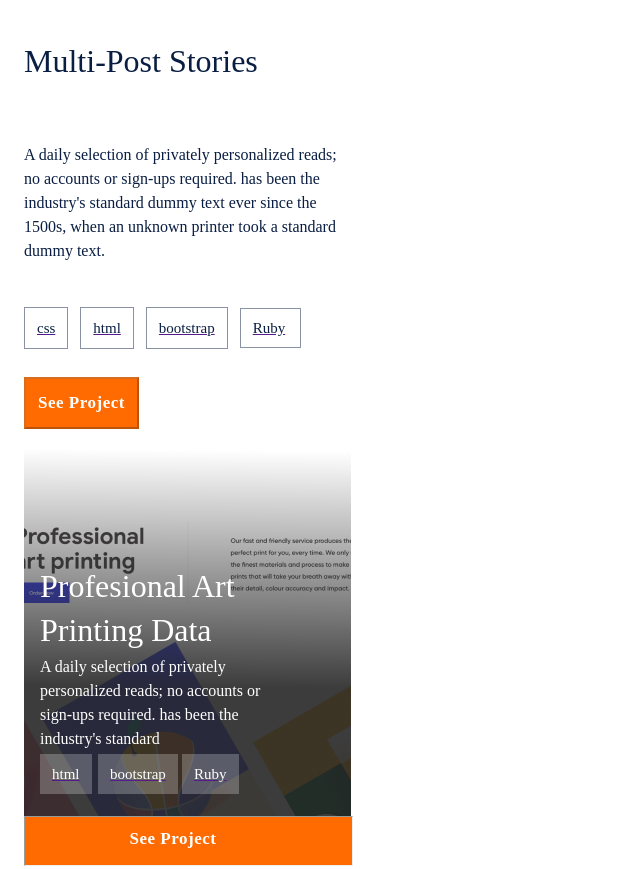
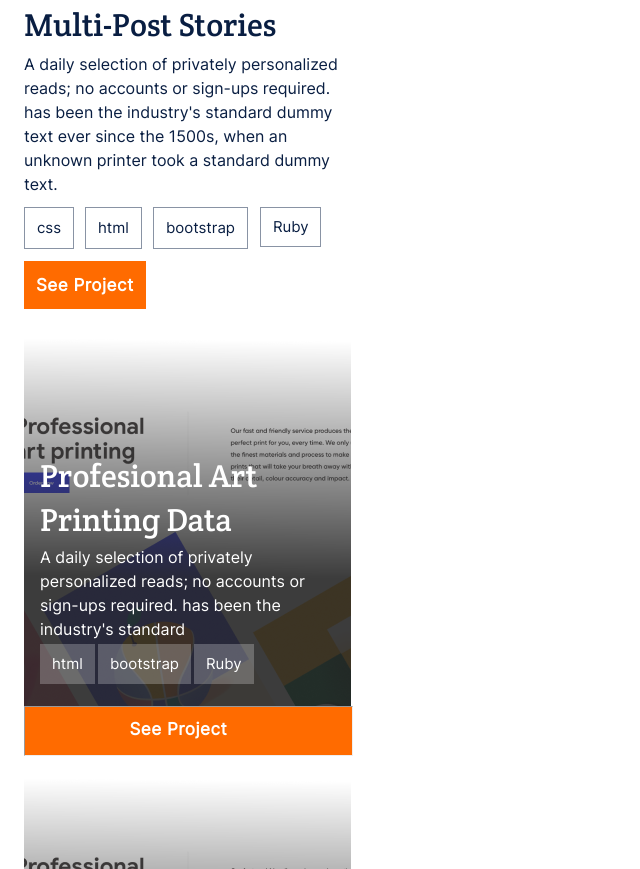
Before and after one commit to fuadmoin/Portfolio, a website: page porfolio.html in a window 1280 px wide. Shown: the part 1243-2112 px from the top of the page, without its empty margins (0-640 px from the left). Drawn offline with Linux system fonts and the light colour scheme.

Commit message:
Modify portfolio.html
 I added hover effect and fixed some alignment issues

```diff
--- a/porfolio.html
+++ b/porfolio.html
@@ -64,18 +64,19 @@
                 <div class="right-block">
                     <h3 class="title-post">Multi-Post Stories</h3>
                     <p class="supporting-text-rw">
-                        A daily selection of privately personalized reads;
-                        no accounts or sign-ups required.  has been the industry's
-                        standard dummy text ever since the 1500s,
-                         when an unknown printer took a standard dummy text.
+                        A daily selection of privately personalized <br>
+                        reads;  no accounts or sign-ups required. <br>
+                         has been the industry's
+                        standard dummy<br> text ever since the 1500s,
+                         when an <br>unknown printer took a standard dummy<br>text.
                     </p>
                     <ul class="tags">
-                        <li class="css"><a href=""><small class="csst">css</small></a></li>
-                        <li class="html"><a href="" ><small class="htmlt">html</small></a></li>
-                        <li class="bootstrap"><a href="" ><small class="bootstrapt">bootstrap</small></a></li>
-                        <li class="ruby"><a href="" ><small class="rubyt">Ruby</small></a></li>
+                        <li class="css"><small class="csst">css</small></li>
+                        <li class="html"><small class="htmlt">html</small></li>
+                        <li class="bootstrap"><small class="bootstrapt">bootstrap</small></li>
+                        <li class="ruby"><small class="rubyt">Ruby</small></li>
                     </ul>
-                    <button type="button" disabled class="see-project"><small class="see-projectt">See Project</small></button>
+                    <button type="button"  class="see-project"><small class="see-projectt">See Project</small></button>
 
                 </div>
 
@@ -86,7 +87,7 @@
                 <section class=" cardworks cardwork-one">
                     <div class="action">
 
-                        <button type="button" disabled class="btn"><small class="btntxt">See Project</small></button>
+                        <button type="button"  class="btn"><small class="btntxt">See Project</small></button>
                         <hr class="rectangle">
                     </div>
                     <article class="cardwork-one-rb">
@@ -96,9 +97,9 @@
                             sign-ups required. has been the <br>
                             industry's standard</p>
                         <ul class="cwo-tags">
-                            <li class="cw-li cw-html"><a href="" ><small class="cw-text">html</small></a></li>
-                            <li class="cw-li cw-bootstrap"><a href="" ><small class="cw-text">bootstrap</small></a></li>
-                            <li class="cw-li cw-ruby"><a href="" ><small class="cw-text">Ruby</small></a></li>
+                            <li class="cw-li cw-html"><small class="cw-text">html</small></li>
+                            <li class="cw-li cw-bootstrap"><small class="cw-text">bootstrap</small></li>
+                            <li class="cw-li cw-ruby"><small class="cw-text">Ruby</small></li>
                         </ul>
 
                     </article>
@@ -110,7 +111,7 @@
                 <section class=" cardworks cardwork-two">
                     <div class="action">
 
-                        <button type="button" disabled class="btn"><small class="btntxt">See Project</small></button>
+                        <button type="button"  class="btn"><small class="btntxt">See Project</small></button>
                         <hr class="rectangle">
                     </div>
                     <article class="cardwork-one-rb">
@@ -120,9 +121,9 @@
                             sign-ups required. has been the <br>
                             industry's standard</p>
                         <ul class="cwo-tags">
-                            <li class="cw-li cw-html"><a href="" ><small class="cw-text">html</small></a></li>
-                            <li class="cw-li cw-bootstrap"><a href="" ><small class="cw-text">bootstrap</small></a></li>
-                            <li class="cw-li cw-ruby"><a href="" ><small class="cw-text">Ruby</small></a></li>
+                            <li class="cw-li cw-html"><small class="cw-text">html</small></li>
+                            <li class="cw-li cw-bootstrap"><small class="cw-text">bootstrap</small></li>
+                            <li class="cw-li cw-ruby"><small class="cw-text">Ruby</small></li>
                         </ul>
 
                     </article>
@@ -133,7 +134,7 @@
                 <section class=" cardworks cardwork-three">
                     <div class="action">
 
-                        <button type="button" disabled class="btn"><small class="btntxt">See Project</small></button>
+                        <button type="button"  class="btn"><small class="btntxt">See Project</small></button>
                         <hr class="rectangle">
                     </div>
                     <article class="cardwork-one-rb">
@@ -143,9 +144,9 @@
                             sign-ups required. has been the <br>
                             industry's standard</p>
                         <ul class="cwo-tags">
-                            <li class="cw-li cw-html"><a href="" ><small class="cw-text">html</small></a></li>
-                            <li class="cw-li cw-bootstrap"><a href="" ><small class="cw-text">bootstrap</small></a></li>
-                            <li class="cw-li cw-ruby"><a href="" ><small class="cw-text">Ruby</small></a></li>
+                            <li class="cw-li cw-html"><small class="cw-text">html</small></li>
+                            <li class="cw-li cw-bootstrap"><small class="cw-text">bootstrap</small></li>
+                            <li class="cw-li cw-ruby"><small class="cw-text">Ruby</small></li>
                         </ul>
 
                     </article>
@@ -156,7 +157,7 @@
                 <section class=" cardworks cardwork-four">
                     <div class="action">
 
-                        <button type="button" disabled class="btn"><small class="btntxt">See Project</small></button>
+                        <button type="button"  class="btn"><small class="btntxt">See Project</small></button>
                         <hr class="rectangle">
                     </div>
                     <article class="cardwork-one-rb">
@@ -166,9 +167,9 @@
                             sign-ups required. has been the <br>
                             industry's standard</p>
                         <ul class="cwo-tags">
-                            <li class="cw-li cw-html"><a href="" ><small class="cw-text">html</small></a></li>
-                            <li class="cw-li cw-bootstrap"><a href="" ><small class="cw-text">bootstrap</small></a></li>
-                            <li class="cw-li cw-ruby"><a href="" ><small class="cw-text">Ruby</small></a></li>
+                            <li class="cw-li cw-html"><small class="cw-text">html</small></li>
+                            <li class="cw-li cw-bootstrap"><small class="cw-text">bootstrap</small></li>
+                            <li class="cw-li cw-ruby"><small class="cw-text">Ruby</small></li>
                         </ul>
 
                     </article>
@@ -179,7 +180,7 @@
                 <section class=" cardworks cardwork-five">
                     <div class="action">
 
-                        <button type="button" disabled class="btn"><small class="btntxt">See Project</small></button>
+                        <button type="button"  class="btn"><small class="btntxt">See Project</small></button>
                         <hr class="rectangle">
                     </div>
                     <article class="cardwork-one-rb">
@@ -189,9 +190,9 @@
                             sign-ups required. has been the <br>
                             industry's standard</p>
                         <ul class="cwo-tags">
-                            <li class="cw-li cw-html"><a href="" ><small class="cw-text">html</small></a></li>
-                            <li class="cw-li cw-bootstrap"><a href="" ><small class="cw-text">bootstrap</small></a></li>
-                            <li class="cw-li cw-ruby"><a href="" ><small class="cw-text">Ruby</small></a></li>
+                            <li class="cw-li cw-html"><small class="cw-text">html</small></li>
+                            <li class="cw-li cw-bootstrap"><small class="cw-text">bootstrap</small></li>
+                            <li class="cw-li cw-ruby"><small class="cw-text">Ruby</small></li>
                         </ul>
 
                     </article>
@@ -202,7 +203,7 @@
                 <section class=" cardworks cardwork-six">
                     <div class="action">
 
-                        <button type="button" disabled class="btn"><small class="btntxt">See Project</small></button>
+                        <button type="button"  class="btn"><small class="btntxt">See Project</small></button>
                         <hr class="rectangle">
                     </div>
                     <article class="cardwork-one-rb">
@@ -212,9 +213,9 @@
                             sign-ups required. has been the <br>
                             industry's standard</p>
                         <ul class="cwo-tags">
-                            <li class="cw-li cw-html"><a href="" ><small class="cw-text">html</small></a></li>
-                            <li class="cw-li cw-bootstrap"><a href="" ><small class="cw-text">bootstrap</small></a></li>
-                            <li class="cw-li cw-ruby"><a href="" ><small class="cw-text">Ruby</small></a></li>
+                            <li class="cw-li cw-html"><small class="cw-text">html</small></li>
+                            <li class="cw-li cw-bootstrap"><small class="cw-text">bootstrap</small></li>
+                            <li class="cw-li cw-ruby"><small class="cw-text">Ruby</small></li>
                         </ul>
 
                     </article>
--- a/style.css
+++ b/style.css
@@ -1,3 +1,34 @@
+
+@font-face {
+  font-family: 'Poppins';
+  src: url("./fonts/Poppins-Regular.ttf");
+  font-style: normal;
+}
+
+@font-face {
+  font-family: 'Roboto';
+  src: url("./fonts/Roboto-Regular.ttf");
+  font-style: normal;
+}
+
+@font-face {
+  font-family: 'Crete Round';
+  src: url("./fonts/CreteRound-Regular.ttf");
+  font-style: normal;
+}
+
+@font-face {
+  font-family: 'Inter';
+  src: url("./fonts/Inter-Regular.ttf");
+  font-style: normal;
+}
+
+@font-face {
+  font-family: 'InaiMathi';
+  src: url("./fonts/Murasuit.ttf");
+  font-style: normal;
+}
+
 body {
   margin: 0;
 }
@@ -24,7 +55,7 @@ body {
   left: 12px;
   top: 14px;
   border-radius: nullpx;
-  font-family: serif, 'Times New Roman', Times;
+  font-family: 'Roboto';
   font-weight: bold;
   font-size: 18px;
   text-align: center;
@@ -67,7 +98,7 @@ body {
 }
 
 .primary-text {
-  font-family: serif, 'Times New Roman', Times;
+  font-family: 'Crete Round';
   font-size: 56px;
   font-weight: 400;
   line-height: 64px;
@@ -85,7 +116,7 @@ body {
   left: 24px;
   top: 275px;
   border-radius: nullpx;
-  font-family: 'Times New Roman', Times, serif;
+  font-family: 'Roboto';
   font-size: 24px;
   font-weight: 700;
   line-height: 32px;
@@ -98,7 +129,7 @@ body {
 .description {
   left: 24px;
   top: 320px;
-  font-family: serif, 'Times New Roman', Times;
+  font-family: 'Poppins';
   font-size: 16px;
   font-weight: 400;
   line-height: 24px;
@@ -240,7 +271,7 @@ body {
 }
 
 .header-content {
-  font-family: serif, 'Times New Roman', Times;
+  font-family: 'Crete Round';
   font-style: normal;
   font-weight: 400;
   font-size: 40px;
@@ -306,7 +337,7 @@ body {
 
 .right-block {
   left: 24px;
-  top: 261px;
+  top: 210px;
   border-radius: 0;
   display: flex;
   flex-direction: column;
@@ -316,6 +347,7 @@ body {
   flex: none;
   order: 1;
   flex-grow: 0;
+  position: absolute;
 }
 
 .title-post {
@@ -324,7 +356,7 @@ body {
   line-height: 44px;
   letter-spacing: 0;
   text-align: left;
-  font-family: serif, 'Times New Roman', Times;
+  font-family: 'Crete Round';
   font-style: normal;
   display: flex;
   align-items: center;
@@ -332,25 +364,31 @@ body {
   flex: none;
   order: 0;
   flex-grow: 0;
+  top: 15px;
+  position: relative;
 }
 
 .supporting-text-rw {
   font-size: 16px;
+  width: 327px;
   line-height: 24px;
-  letter-spacing: 0;
   text-align: left;
-  font-family: serif, 'Times New Roman', Times;
+  font-family: 'Inter';
   font-style: normal;
   font-weight: 400;
   color: #091e42;
   flex: none;
   order: 1;
   flex-grow: 0;
+  top: 80px;
+  position: absolute;
+  letter-spacing: 0;
+  border-radius: nullpx;
 }
 
 .tags {
   left: 0;
-  top: 207px;
+  top: 235px;
   border-radius: 0;
   display: flex;
   flex-direction: row;
@@ -360,6 +398,7 @@ body {
   flex: none;
   order: 2;
   flex-grow: 0;
+  position: absolute;
 }
 
 .css {
@@ -376,6 +415,7 @@ body {
   flex: none;
   order: 0;
   flex-grow: 0;
+  position: absolute;
 }
 
 .csst {
@@ -384,7 +424,7 @@ body {
   line-height: 20px;
   letter-spacing: 0;
   text-align: left;
-  font-family: serif, 'Times New Roman', Times;
+  font-family: 'Inter';
   font-style: normal;
   color: #091e42;
   flex: none;
@@ -406,12 +446,13 @@ body {
   flex: none;
   order: 1;
   flex-grow: 0;
+  position: absolute;
 }
 
 .htmlt {
   letter-spacing: 0;
   text-align: left;
-  font-family: serif, 'Times New Roman', Times;
+  font-family: 'Inter';
   font-style: normal;
   font-weight: 500;
   font-size: 15px;
@@ -439,12 +480,13 @@ body {
   flex: none;
   order: 2;
   flex-grow: 0;
+  position: absolute;
 }
 
 .bootstrapt {
   letter-spacing: 0;
   text-align: left;
-  font-family: serif, 'Times New Roman', Times;
+  font-family: 'Inter';
   font-style: normal;
   font-weight: 500;
   font-size: 15px;
@@ -474,10 +516,11 @@ body {
   flex: none;
   order: 3;
   flex-grow: 0;
+  position: absolute;
 }
 
 .rubyt {
-  font-family: serif, 'Times New Roman', Times;
+  font-family: 'Inter';
   font-style: normal;
   font-weight: 500;
   font-size: 15px;
@@ -495,7 +538,7 @@ body {
 
 .see-project {
   left: 0;
-  top: 259px;
+  top: 305px;
   border-radius: 0;
   display: flex;
   flex-direction: row;
@@ -506,6 +549,12 @@ body {
   flex: none;
   order: 3;
   flex-grow: 0;
+  position: absolute;
+  border-style: hidden;
+}
+
+.see-project:hover {
+  background-color: antiquewhite;
 }
 
 .see-projectt {
@@ -514,7 +563,7 @@ body {
   border-radius: nullpx;
   letter-spacing: 0.03em;
   text-align: center;
-  font-family: serif, 'Times New Roman', Times;
+  font-family: 'Inter';
   font-style: normal;
   font-weight: 700;
   font-size: 17px;
@@ -527,12 +576,16 @@ body {
   flex-grow: 0;
 }
 
+.see-projectt:hover {
+  color: #ff6b00;
+}
+
 /* below are css for the card-work section */
 .card-work {
   display: grid;
   grid-template-columns: auto;
   left: 0;
-  top: 592px;
+  top: 482px;
   border-radius: 0;
   padding: 0 24px 0 24px;
   align-items: center;
@@ -604,7 +657,7 @@ body {
 }
 
 .btntxt {
-  font-family: serif, 'Times New Roman', Times;
+  font-family: 'Inter';
   font-style: normal;
   font-weight: 700;
   font-size: 17px;
@@ -617,6 +670,14 @@ body {
   flex: none;
   order: 0;
   flex-grow: 0;
+}
+
+.btn:hover {
+  background-color: antiquewhite;
+}
+
+.btntxt:hover {
+  color: #ff6b00;
 }
 
 .rectangle {
@@ -645,7 +706,7 @@ body {
 }
 
 .cwo-title-post {
-  font-family: serif, 'Times New Roman', Times;
+  font-family: 'Crete Round';
   font-style: normal;
   font-weight: 400;
   font-size: 32px;
@@ -663,7 +724,7 @@ body {
   left: 16px;
   top: 115px;
   border-radius: nullpx;
-  font-family: serif, 'Times New Roman', Times;
+  font-family: 'Inter';
   font-style: normal;
   font-weight: 400;
   font-size: 16px;
@@ -713,16 +774,14 @@ body {
 }
 
 .cw-ruby {
-  left: 158px;
+  left: 170px;
   order: 2;
 }
 
 .cw-text {
   letter-spacing: 0;
   text-align: left;
-  width: 32px;
-  height: 20px;
-  font-family: serif, 'Times New Roman', Times;
+  font-family: 'Inter';
   font-style: normal;
   font-weight: 500;
   font-size: 15px;
```
Also changed, not shown: package.json (added, +27 -0 lines), .stylelintrc.json (added), fonts/CreteRound-Regular.ttf (added), fonts/Inter-Regular.ttf (added), fonts/Murasuit.ttf (added), fonts/Poppins-Regular.ttf (added), fonts/Roboto-Regular.ttf (added), 2 other files.
